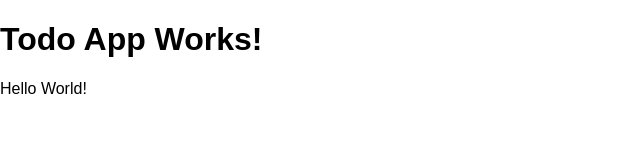
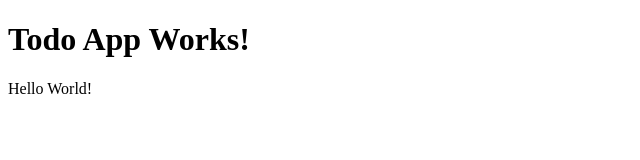
Before and after one commit to balianima2025v1-afk/todo-app, a Next.js app: page / in a window 1280 px wide. Shown: the top 160 px of the page, without its empty margins (0-640 px from the left). Built offline with nearby package versions, Linux system fonts and the light colour scheme.

Commit message:
Update layout.js

```diff
--- a/app/layout.js
+++ b/app/layout.js
@@ -1,14 +1,7 @@
-export const metadata = {
-  title: 'Todo App',
-  description: 'Simple Todo Application',
-}
-
 export default function RootLayout({ children }) {
   return (
     <html lang="en">
-      <body style={{ margin: 0, padding: 0, fontFamily: 'Arial, sans-serif' }}>
-        {children}
-      </body>
+      <body>{children}</body>
     </html>
   )
 }
```
